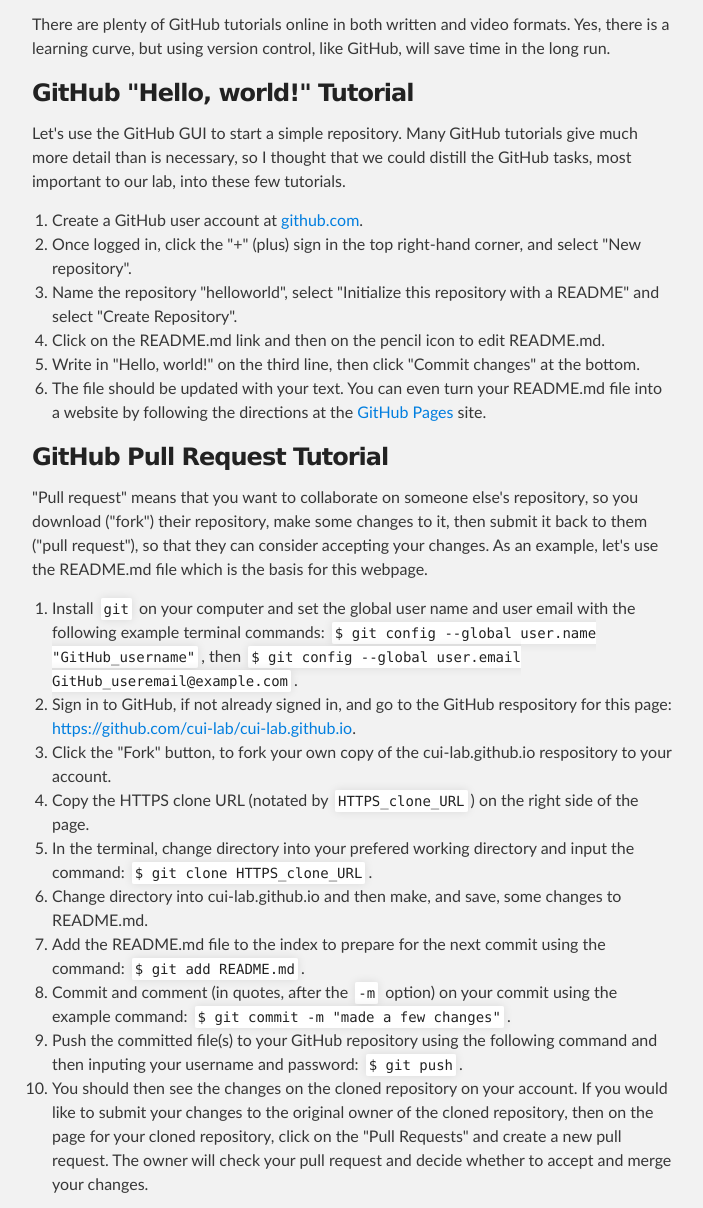
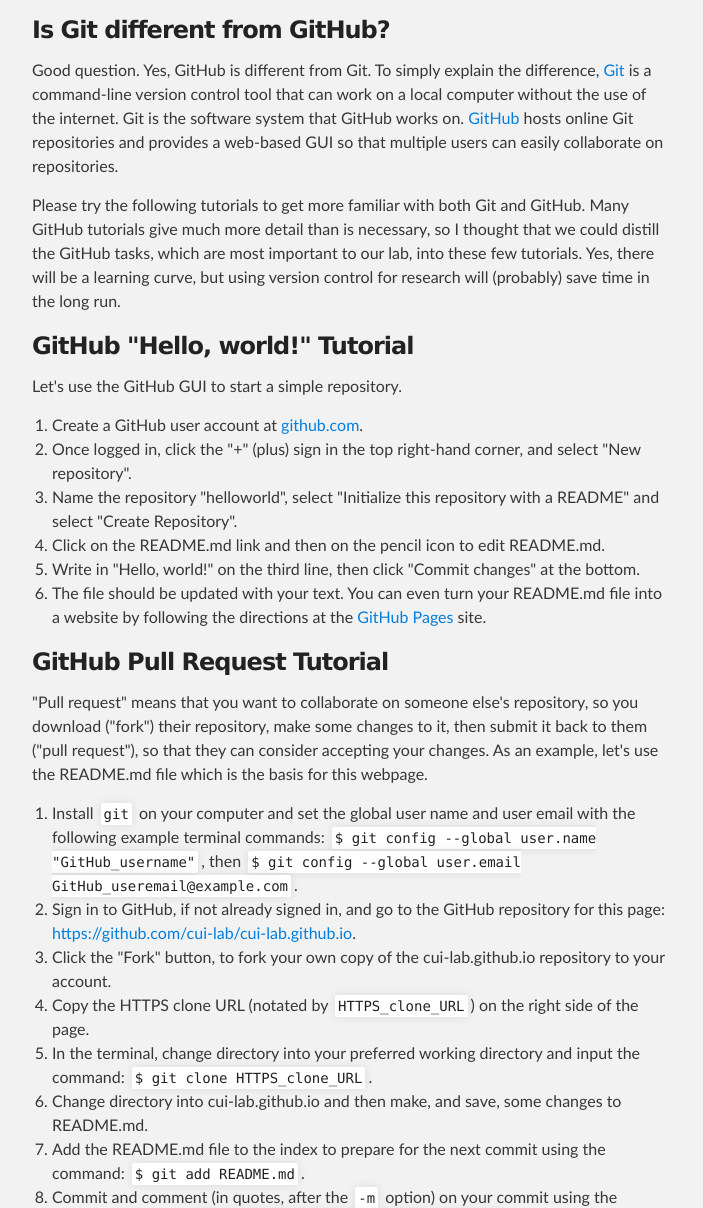
Before and after one commit to watsoncui/cui-lab.github.io, a plain HTML site: page index.html in a window 1280 px wide. Shown: the part 1455-2663 px from the top of the page, without its empty margins (288-991 px from the left). Drawn offline with Linux system fonts and the light colour scheme.

```diff
--- a/index.html
+++ b/index.html
@@ -66,18 +66,23 @@
 <h3>
 <a id="why-use-github-for-version-control" class="anchor" href="#why-use-github-for-version-control" aria-hidden="true"><span class="octicon octicon-link"></span></a>Why use GitHub for version control?</h3>
 
-<p>Not only is GitHub multiplatform (Linux, Mac, Windows) and open source, but users clone (copy) the entire respository (project), so working offline is easy.  Plus, it appears that GitHub is currently (2014) the most popular version control platform (with commits to the cloud), so collaborating with others should be relatively easy with GitHub.</p>
+<p>Not only is GitHub multiplatform (Linux, Mac, Windows) and open source, but users clone (copy) the entire repository (project), so working offline is easy.  Plus, it appears that GitHub is currently (2014) the most popular version control platform (with commits to the cloud), so collaborating with others should be relatively easy with GitHub.</p>
 
 <p>Plus GitHub should handle any text-based file format well, whether that is .R, .tex, .Rnw, .Rmd, .md, .sh, .cpp, .py, etc.</p>
 
 <p>No private repositories are possible with a standard free GitHub account, so please apply for an <a href="https://education.github.com/discount_requests/new">educational discount</a> after signing in with your University email address.  Your account <a href="https://github.com/blog/1775-github-goes-to-school">should</a> be upgraded to a free Micro account for the next two years, which means up to 5 private repositories.  If 5 private repositories per user is insufficient, then instead of GitHub, we can consider using <a href="https://bitbucket.org/plans">Bitbucket</a>, which has an "unlimited academic plan".</p>
 
-<p>There are plenty of GitHub tutorials online in both written and video formats.  Yes, there is a learning curve, but using version control, like GitHub, will save time in the long run.</p>
+<h3>
+<a id="is-git-different-from-github" class="anchor" href="#is-git-different-from-github" aria-hidden="true"><span class="octicon octicon-link"></span></a>Is Git different from GitHub?</h3>
+
+<p>Good question.  Yes, GitHub is different from Git.  To simply explain the difference, <a href="http://en.wikipedia.org/wiki/Git_%28software%29">Git</a> is a command-line version control tool that can work on a local computer without the use of the internet.  Git is the software system that GitHub works on.  <a href="http://en.wikipedia.org/wiki/GitHub">GitHub</a> hosts online Git repositories and provides a web-based GUI so that multiple users can easily collaborate on repositories.</p>
+
+<p>Please try the following tutorials to get more familiar with both Git and GitHub.  Many GitHub tutorials give much more detail than is necessary, so I thought that we could distill the GitHub tasks, which are most important to our lab, into these few tutorials.  Yes, there will be a learning curve, but using version control for research will (probably) save time in the long run.</p>
 
 <h3>
 <a id="github-hello-world-tutorial" class="anchor" href="#github-hello-world-tutorial" aria-hidden="true"><span class="octicon octicon-link"></span></a>GitHub "Hello, world!" Tutorial</h3>
 
-<p>Let's use the GitHub GUI to start a simple repository.  Many GitHub tutorials give much more detail than is necessary, so I thought that we could distill the GitHub tasks, most important to our lab, into these few tutorials.</p>
+<p>Let's use the GitHub GUI to start a simple repository.</p>
 
 <ol>
 <li>Create a GitHub user account at <a href="https://github.com/">github.com</a>.</li>
@@ -96,10 +101,10 @@
 <ol>
 <li>Install <code>git</code> on your computer and set the global user name and user email with the following example terminal commands:
 <code>$ git config --global user.name "GitHub_username"</code>, then <code>$ git config --global user.email GitHub_useremail@example.com</code>.</li>
-<li>Sign in to GitHub, if not already signed in, and go to the GitHub respository for this page: <a href="https://github.com/cui-lab/cui-lab.github.io">https://github.com/cui-lab/cui-lab.github.io</a>.</li>
-<li>Click the "Fork" button, to fork your own copy of the cui-lab.github.io respository to your account.</li>
+<li>Sign in to GitHub, if not already signed in, and go to the GitHub repository for this page: <a href="https://github.com/cui-lab/cui-lab.github.io">https://github.com/cui-lab/cui-lab.github.io</a>.</li>
+<li>Click the "Fork" button, to fork your own copy of the cui-lab.github.io repository to your account.</li>
 <li>Copy the HTTPS clone URL (notated by <code>HTTPS_clone_URL</code>) on the right side of the page.</li>
-<li>In the terminal, change directory into your prefered working directory and input the command: <code>$ git clone HTTPS_clone_URL</code>.</li>
+<li>In the terminal, change directory into your preferred working directory and input the command: <code>$ git clone HTTPS_clone_URL</code>.</li>
 <li>Change directory into cui-lab.github.io and then make, and save, some changes to README.md.</li>
 <li>Add the README.md file to the index to prepare for the next commit using the command: <code>$ git add README.md</code>.</li>
 <li>Commit and comment (in quotes, after the <code>-m</code> option) on your commit using the example command: <code>$ git commit -m "made a few changes"</code>.</li>
@@ -121,8 +126,8 @@
 <li>The public key can be copied from <code>$ cat user_id_rsa.pub</code> and pasted in the "Key" space.  After adding a title, for instance the name of the computer, click on Add key.</li>
 <li>Verify that the SSH key was correctly set up by using this terminal command: <code>$ ssh -T git@github.com</code>.  Hopefully the output states something like:
 <code>Hi! You've successfully authenticated, but GitHub does not provide shell access.</code>  If not, then follow the given instructions, or Google the output for help online.</li>
-<li>Start an new GitHub respository called test.</li>
-<li>Make a new directory for your respository, on your local computer, and change directory into this directory.</li>
+<li>Start an new GitHub repository called test.</li>
+<li>Make a new directory for your repository, on your local computer, and change directory into this directory.</li>
 <li>Use the following commands, making sure to replace <code>GitHub_username</code> with your GitHub username:
 <code>$ git init</code>, then <code>$ git remote add origin git@github.com:GitHub_username/test.git</code> and then <code>$ git remote -v</code>.
 The output should be:
```
Also changed, not shown: params.json (+1 -1 lines).
